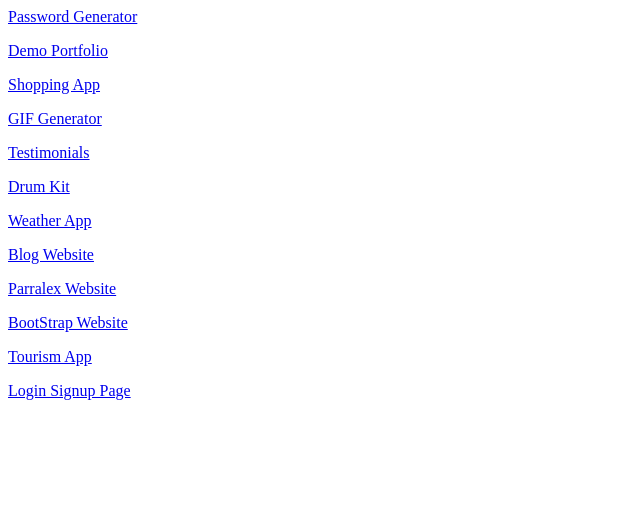
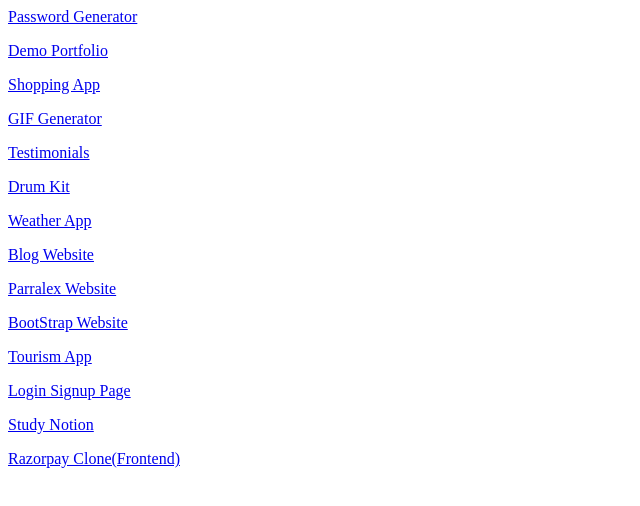
Before and after one commit to 1vaibhavpal1/MyProjects, a plain HTML site: page index.html in a window 1280 px wide. Shown: the whole page, without its empty margins (0-640 px from the left). Drawn offline with Linux system fonts and the light colour scheme.

Commit message:
Update index.html
Adding new projects

```diff
--- a/index.html
+++ b/index.html
@@ -10,3 +10,5 @@
 <p><a href="https://bootstrap-website-vaibhav.vercel.app/">BootStrap Website</a></p>
 <p><a href="https://tourism-app-vaibhav.vercel.app/">Tourism App</a></p>
 <p><a href="https://login-signup-pages-vaibhav.vercel.app/">Login Signup Page</a></p>
+<p><a href="https://study-notion-vaibhav.vercel.app/">Study Notion</a></p>
+<p><a href="https://razor-pay-clone-vaibhav.vercel.app/">Razorpay Clone(Frontend)</a></p>
```
